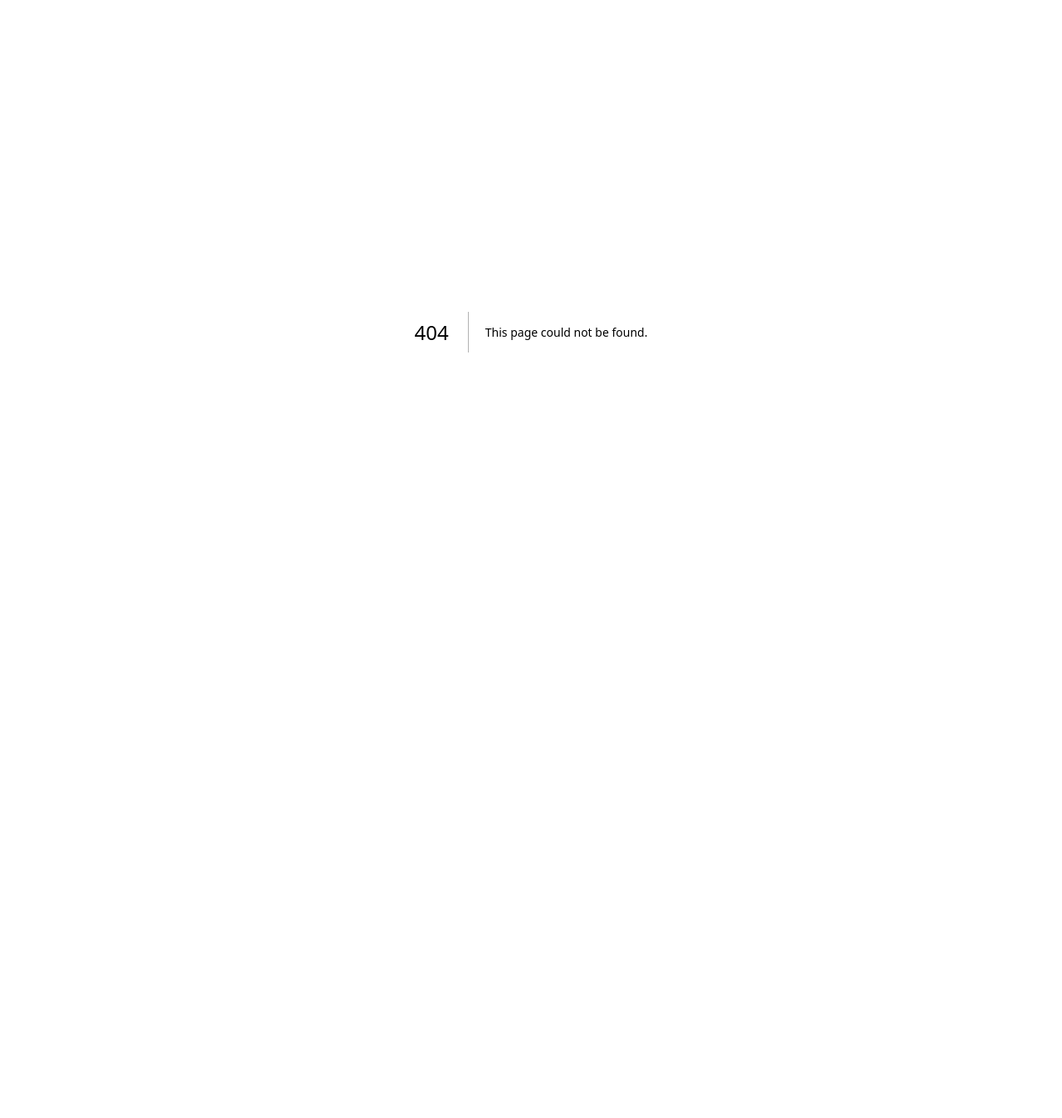
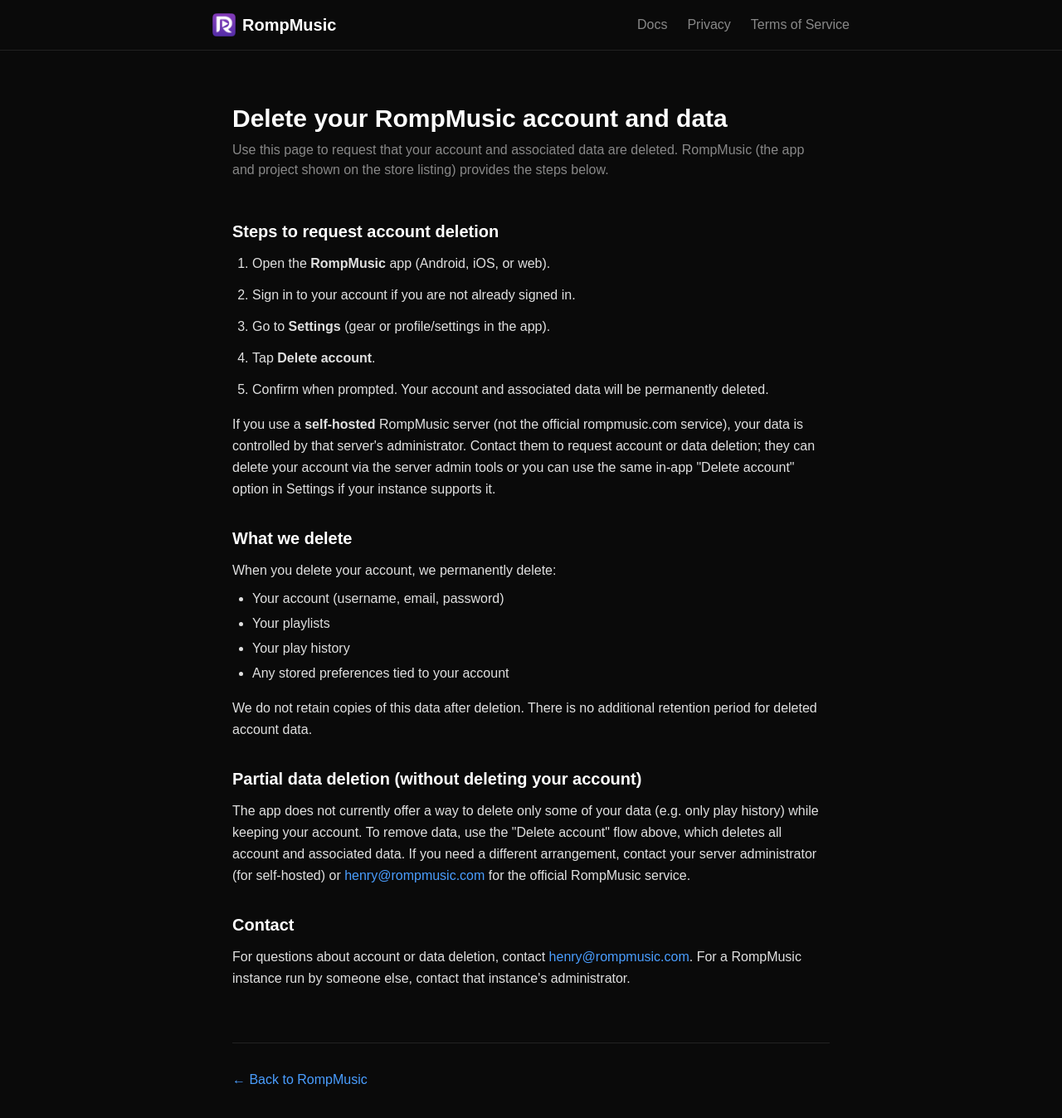
Before and after one commit to 151henry151/rompmusic-website, a Next.js app: page /delete-account in a window 1280 px wide. Before the commit this address had no page. Shown: the top 1348 px of the page at 83% size. Before the commit the page ends 800 px from the top, so only its background shows below. Built offline with nearby package versions, Linux system fonts and the light colour scheme.

Commit message:
feat: add delete-account page for Google Play Data safety URL

```diff
--- /dev/null
+++ b/src/app/delete-account/page.tsx
@@ -0,0 +1,84 @@
+import Link from "next/link";
+import Image from "next/image";
+
+export const metadata = {
+  title: "Delete account and data - RompMusic",
+  description: "How to request deletion of your RompMusic account and associated data.",
+};
+
+export default function DeleteAccountPage() {
+  return (
+    <div className="min-h-screen bg-[#0a0a0a] text-white">
+      <header className="border-b border-[#222] px-6 py-4">
+        <nav className="max-w-3xl mx-auto flex justify-between items-center">
+          <Link href="/" className="flex items-center gap-2 text-xl font-semibold hover:text-[#4a9eff] transition">
+            <Image src="/logo.png" alt="" width={28} height={28} />
+            RompMusic
+          </Link>
+          <div className="flex gap-6">
+            <Link href="/docs" className="text-[#888] hover:text-white transition">Docs</Link>
+            <Link href="/privacy" className="text-[#888] hover:text-white transition">Privacy</Link>
+            <Link href="/tos" className="text-[#888] hover:text-white transition">Terms of Service</Link>
+          </div>
+        </nav>
+      </header>
+      <main className="max-w-3xl mx-auto px-6 py-16">
+        <h1 className="text-3xl font-bold mb-2">Delete your RompMusic account and data</h1>
+        <p className="text-[#888] mb-12">
+          Use this page to request that your account and associated data are deleted. RompMusic (the app and project shown on the store listing) provides the steps below.
+        </p>
+
+        <div className="space-y-8 text-[#e0e0e0] leading-relaxed">
+          <section>
+            <h2 className="text-xl font-semibold text-white mb-3">Steps to request account deletion</h2>
+            <ol className="list-decimal pl-6 space-y-3">
+              <li>Open the <strong>RompMusic</strong> app (Android, iOS, or web).</li>
+              <li>Sign in to your account if you are not already signed in.</li>
+              <li>Go to <strong>Settings</strong> (gear or profile/settings in the app).</li>
+              <li>Tap <strong>Delete account</strong>.</li>
+              <li>Confirm when prompted. Your account and associated data will be permanently deleted.</li>
+            </ol>
+            <p className="mt-4">
+              If you use a <strong>self-hosted</strong> RompMusic server (not the official rompmusic.com service), your data is controlled by that server&apos;s administrator. Contact them to request account or data deletion; they can delete your account via the server admin tools or you can use the same in-app &quot;Delete account&quot; option in Settings if your instance supports it.
+            </p>
+          </section>
+
+          <section>
+            <h2 className="text-xl font-semibold text-white mb-3">What we delete</h2>
+            <p className="mb-2">When you delete your account, we permanently delete:</p>
+            <ul className="list-disc pl-6 space-y-1">
+              <li>Your account (username, email, password)</li>
+              <li>Your playlists</li>
+              <li>Your play history</li>
+              <li>Any stored preferences tied to your account</li>
+            </ul>
+            <p className="mt-4">
+              We do not retain copies of this data after deletion. There is no additional retention period for deleted account data.
+            </p>
+          </section>
+
+          <section>
+            <h2 className="text-xl font-semibold text-white mb-3">Partial data deletion (without deleting your account)</h2>
+            <p>
+              The app does not currently offer a way to delete only some of your data (e.g. only play history) while keeping your account. To remove data, use the &quot;Delete account&quot; flow above, which deletes all account and associated data. If you need a different arrangement, contact your server administrator (for self-hosted) or{" "}
+              <a href="mailto:henry@rompmusic.com" className="text-[#4a9eff] hover:underline">henry@rompmusic.com</a> for the official RompMusic service.
+            </p>
+          </section>
+
+          <section>
+            <h2 className="text-xl font-semibold text-white mb-3">Contact</h2>
+            <p>
+              For questions about account or data deletion, contact{" "}
+              <a href="mailto:henry@rompmusic.com" className="text-[#4a9eff] hover:underline">henry@rompmusic.com</a>.
+              For a RompMusic instance run by someone else, contact that instance&apos;s administrator.
+            </p>
+          </section>
+        </div>
+
+        <p className="mt-16 pt-8 border-t border-[#222]">
+          <Link href="/" className="text-[#4a9eff] hover:underline">← Back to RompMusic</Link>
+        </p>
+      </main>
+    </div>
+  );
+}
--- a/src/app/privacy/page.tsx
+++ b/src/app/privacy/page.tsx
@@ -72,7 +72,8 @@
           <section>
             <h2 className="text-xl font-semibold text-white mb-3">6. Your Rights</h2>
             <p>
-              Because your data is on your own server, you may request access, correction, or deletion from your server administrator. For GDPR and similar regulations, the data controller is the operator of your RompMusic instance, not the RompMusic project.
+              Because your data is on your own server, you may request access, correction, or deletion from your server administrator. For GDPR and similar regulations, the data controller is the operator of your RompMusic instance, not the RompMusic project. To request <strong>account and data deletion</strong>, see our{" "}
+              <Link href="/delete-account" className="text-[#4a9eff] hover:underline">Delete account and data</Link> page for step-by-step instructions.
             </p>
           </section>
 
```
